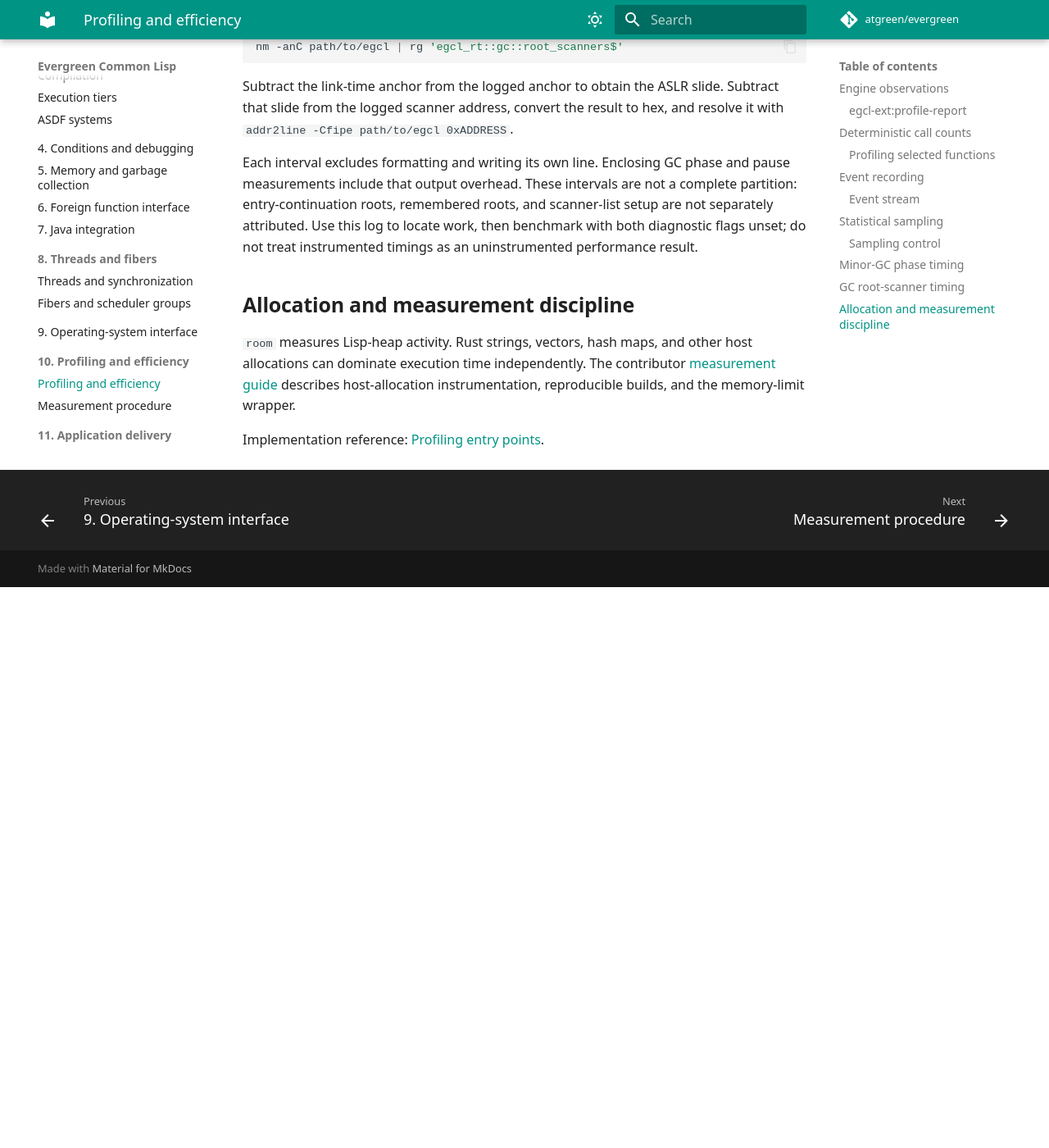
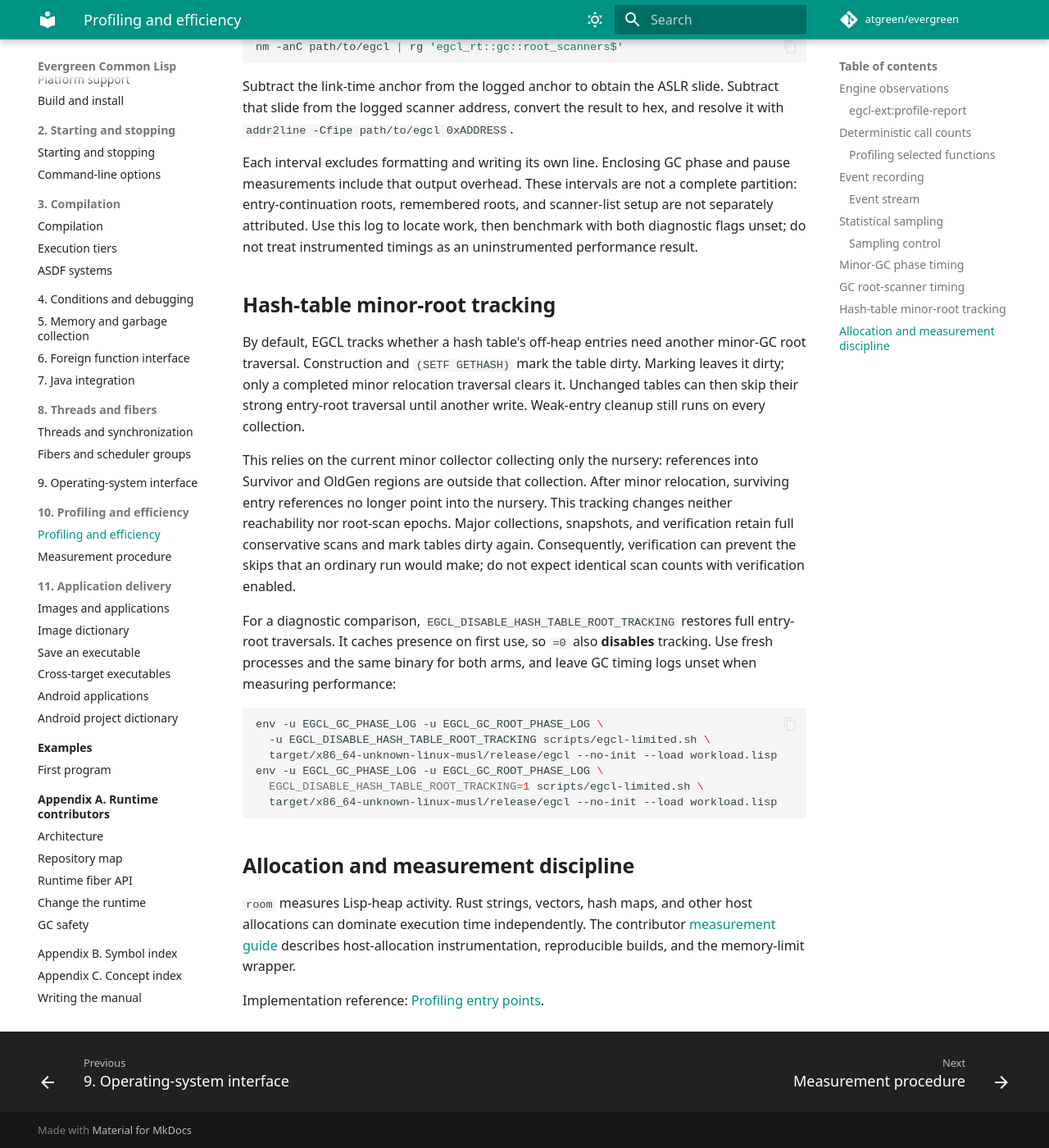
Before and after one commit to atgreen/evergreen, an MkDocs documentation site: the page built from docs/manual/profiling.md, in a window 1280 px wide and 1400 px high, scrolled down 4313 px. Shown: the whole window at 82% size. Built offline with MkDocs 1.6.1 and Material for MkDocs 9.7.7, drawn with Linux system fonts in a browser that asks for light colours; comment, search, counter and statistics services are not loaded; the version menu is left out; before the commit the page ends 5029 px from its top, so only the background shows below that.

Commit message:
Document hash-table minor-root tracking and its ablation
Co-Authored-By: Codex <noreply@openai.com>

````diff
--- a/docs/manual/profiling.md
+++ b/docs/manual/profiling.md
@@ -192,6 +192,37 @@ setup are not separately attributed. Use this log to locate work, then benchmark
 with both diagnostic flags unset; do not treat instrumented timings as an
 uninstrumented performance result.
 
+## Hash-table minor-root tracking { #hash-table-minor-roots }
+
+By default, EGCL tracks whether a hash table's off-heap entries need another
+minor-GC root traversal. Construction and `(SETF GETHASH)` mark the table dirty.
+Marking leaves it dirty; only a completed minor relocation traversal clears it.
+Unchanged tables can then skip their strong entry-root traversal until another
+write. Weak-entry cleanup still runs on every collection.
+
+This relies on the current minor collector collecting only the nursery:
+references into Survivor and OldGen regions are outside that collection.
+After minor relocation, surviving entry references no longer point into the
+nursery. This tracking changes neither reachability nor root-scan epochs.
+Major collections, snapshots, and verification retain full conservative scans
+and mark tables dirty again. Consequently, verification can prevent the skips
+that an ordinary run would make; do not expect identical scan counts with
+verification enabled.
+
+For a diagnostic comparison, `EGCL_DISABLE_HASH_TABLE_ROOT_TRACKING` restores
+full entry-root traversals. It caches presence on first use, so `=0` also
+**disables** tracking. Use fresh processes and the same binary for both arms,
+and leave GC timing logs unset when measuring performance:
+
+```sh
+env -u EGCL_GC_PHASE_LOG -u EGCL_GC_ROOT_PHASE_LOG \
+  -u EGCL_DISABLE_HASH_TABLE_ROOT_TRACKING scripts/egcl-limited.sh \
+  target/x86_64-unknown-linux-musl/release/egcl --no-init --load workload.lisp
+env -u EGCL_GC_PHASE_LOG -u EGCL_GC_ROOT_PHASE_LOG \
+  EGCL_DISABLE_HASH_TABLE_ROOT_TRACKING=1 scripts/egcl-limited.sh \
+  target/x86_64-unknown-linux-musl/release/egcl --no-init --load workload.lisp
+```
+
 ## Allocation and measurement discipline
 
 `room` measures Lisp-heap activity. Rust strings, vectors, hash maps, and other
````
Also changed, not shown: CHANGELOG.md (+4 -0 lines).
